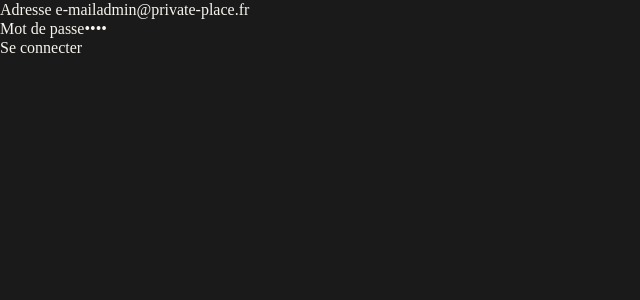
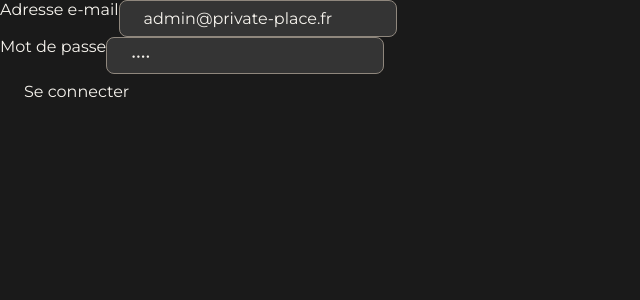
Before and after one commit to kevinmarlin-alt/Devoir-Bilan-DWWM, a Vue app in the folder admin/: page /login in a window 1280 px wide. Shown: the top 300 px of the page, without its empty margins (0-640 px from the left). Built offline with nearby package versions, Linux system fonts and the light colour scheme; no server answers; the HTML template or start-up script is replaced by a standard one.

Commit message:
feat(styles): add CSS variables and the initial utility classes

```diff
--- a/admin/public/assets/styles/style.css
+++ b/admin/public/assets/styles/style.css
@@ -1,9 +1,105 @@
+@font-face {
+  font-family: "Baskervville Regular";
+  src:
+    local("Baskervville"),
+    url("/assets/fonts/Baskervville-Regular.woff") format("woff");
+}
+
+@font-face {
+  font-family: "Montserrat Regular";
+  src:
+    local("Baskervville"),
+    url("/assets/fonts/Montserrat-Regular.woff") format("woff");
+}
+
 :root {
-    --background-color: #1A1A1A;
-    --font-color: #F7F4EE;
+  /* Color */
+  --black: #111111;
+  --black-900: #1A1A1A;
+  --black-700: #202020;
+  --black-500: #343434;
+  --ivory: #F7F4EE;
+  --champagne: #E5CBA5;
+  --champagne-light: #FFEBCC;
+  --taupe-warm: #8F877D;
+  --grey-light: #B9B7B2;
+  --green-soft: #88BB88;
+  --green-dark: #1E351E;
+  --amber-warm: #D6A34C;
+  --amber-dark: #322104;
+  --red-soft: #E07A74;
+  --red-dark: #391412;
+  --red-dark: #391412;
+  --white: #ffffff;
+  --disable: #E1E1E1;
+
+  /* Spacer */
+  --space-small: 0.5rem;
+  --space-medium: 1rem;
+  --space-large: 1.5rem;
+  --letter-space: 0.7em;
+
+  /* Radius */
+  --radius-small: 0.25em;
+  --radius-medium: 0.5em;
+  --radius-large: 1em;
+
+  /* Background */
+  --app-background: var(--black-900);
+  --app-color: var(--ivory);
+  --card-background: var(--black-700);
+  --input-background: var(--black-500);
+  --input-border-color: var(--taupe-warm);
+  --select-background: var(--black);
+  --baseline-color: var(--champagne);
+  --button-background-primary: var(--champagne);
+  --button-background-secondary: var(--black);
+  --card-success-background: var(--green-dark);
+  --card-failed-background: var(--red-dark);
 }
 
 body {
-  background-color: var(--background-color);
-  color: var(--font-color);
+  background-color: var(--app-background);
+  color: var(--app-color);
+  font-family: "Montserrat Regular", sans-serif;
+  font-size: 1rem;
 }
+
+h1 {
+  font-family: "Baskervville Regular", serif;
+  font-size: 3rem;
+}
+
+input {
+  background-color: var(--input-background);
+  border-radius: var(--radius-medium);
+  padding: var(--space-small) var(--space-large);
+  border: 1px solid var(--input-border-color)
+}
+
+button {
+  padding: var(--space-small) var(--space-large);
+  border-radius: var(--radius-medium);
+}
+
+button:hover {
+  cursor: pointer;
+}
+
+.button-primary {
+  padding: var(--space-medium) var(--space-large);
+  letter-spacing: var(--letter-space);
+  background-color: var(--button-background-primary);
+  text-transform: uppercase;
+  color: var(--black-900);
+}
+
+.button-secondary {
+  background-color: var(--button-background-secondary);
+  border: 1px solid var(--input-border-color)
+}
+
+.baseline {
+  letter-spacing: var(--letter-space);
+  color: var(--baseline-color);
+}
```
Also changed, not shown: admin/public/assets/fonts/Baskervville-Regular.woff (added), admin/public/assets/fonts/Montserrat-Regular.woff (added).
